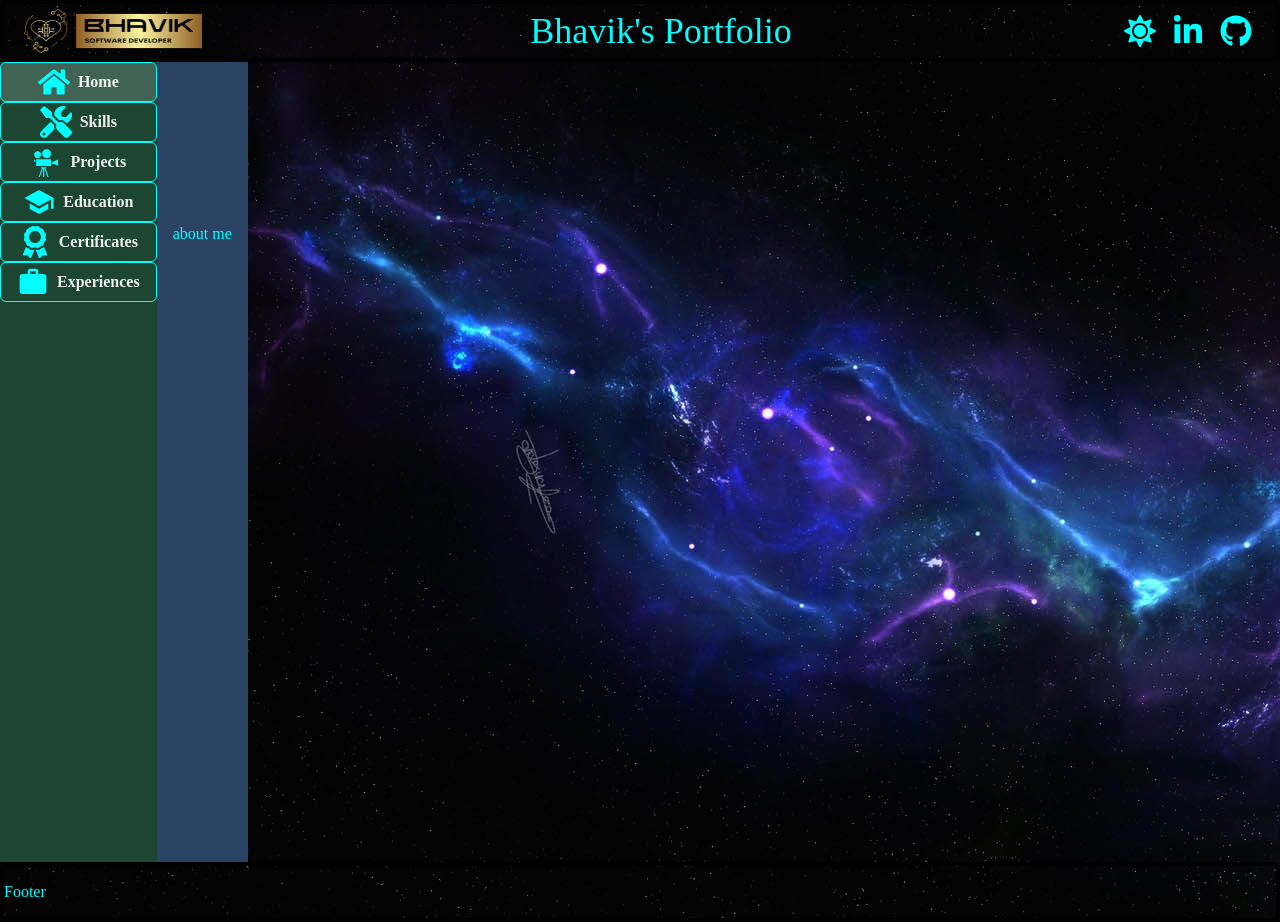
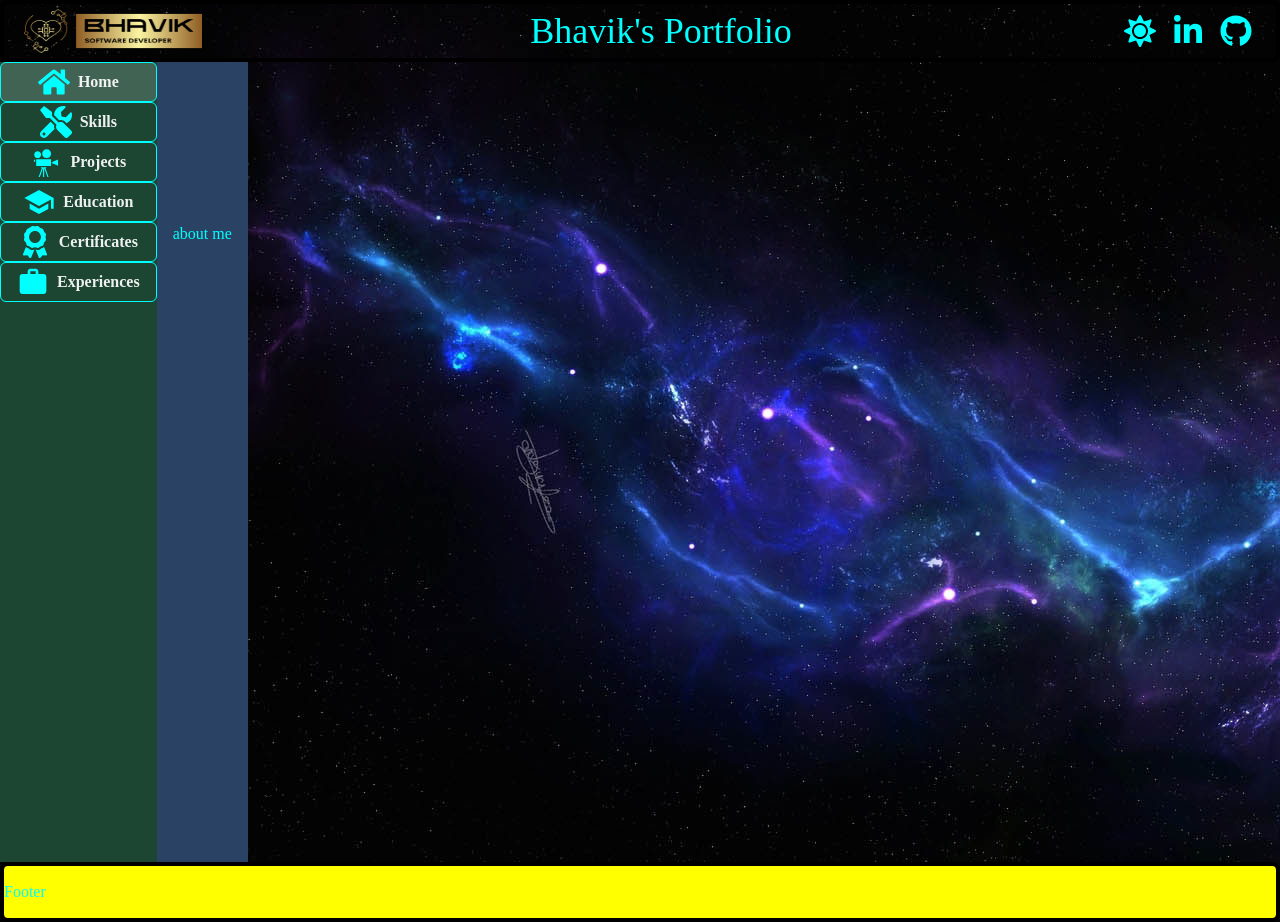
Before and after one commit to bhavik-knight/portfolio-chakra, a React (Vite) app in the folder react/frontend/: page / in a window 1280 px wide. Built offline with nearby package versions, Linux system fonts and the light colour scheme.

Commit message:
added yellow bg for footer

```diff
--- a/react/frontend/src/components/Footer.jsx
+++ b/react/frontend/src/components/Footer.jsx
@@ -2,7 +2,7 @@ import { Flex } from "@chakra-ui/react"
 
 function Footer(props) {
     return (
-        <Flex className="navbar" h={{ base: "50px", md: "60px" }}>
+        <Flex bg="yellow" className="navbar" h={{ base: "50px", md: "60px" }}>
             Footer
         </ Flex>
     )
```
